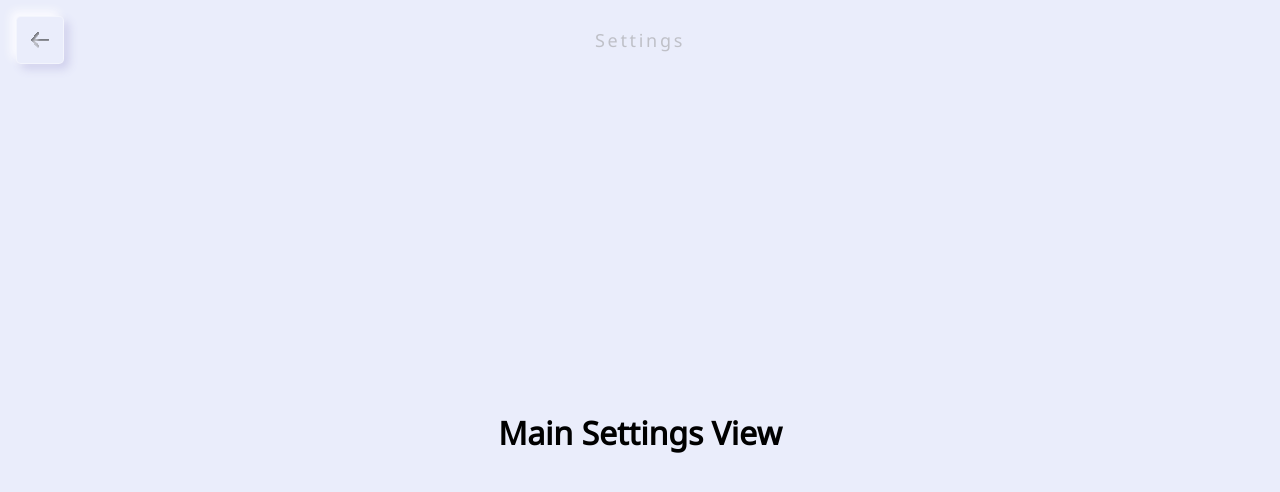
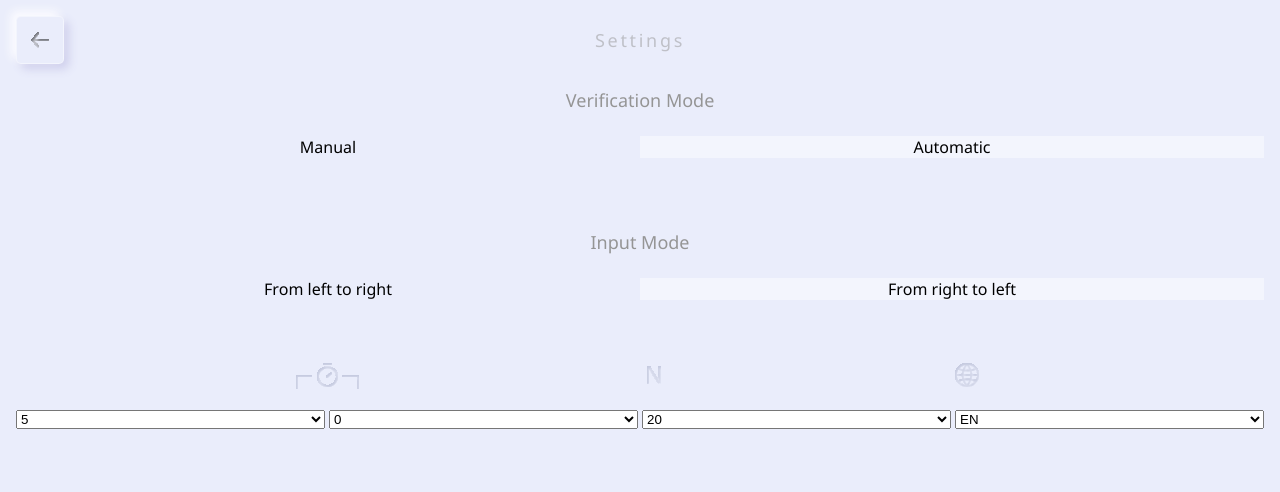
Before and after one commit to ylitco/speed-math, a React (Create React App) app: page /main-settings in a window 1280 px wide. Shown: the top 492 px of the page. Built offline with nearby package versions, Linux system fonts and the light colour scheme.

Commit message:
feat(views): add MainSettings gui layout

```diff
--- /dev/null
+++ b/src/views/MainSettings/MainSettings.module.scss
@@ -0,0 +1,35 @@
+@import "src/styles";
+.view {
+  display: grid;
+  grid-template-rows: repeat(5, 1fr);
+  grid-template-columns: repeat(4, 1fr);
+  align-items: start;
+  gap: em(4);
+
+  .verification,
+  .input {
+    grid-column-start: 1;
+    grid-column-end: 5;
+  }
+
+  .time,
+  .quantity,
+  .language {
+    display: grid;
+    grid-auto-rows: minmax(em(40), auto);
+    gap: em(4);
+  }
+
+  .time {
+    grid-column-start: 1;
+    grid-column-end: 3;
+    grid-template-columns: repeat(2, 1fr);
+    justify-items: center;
+
+    .label {
+      grid-column-start: 1;
+      grid-column-end: 3;
+    }
+  }
+
+}
--- a/src/views/MainSettings/MainSettings.tsx
+++ b/src/views/MainSettings/MainSettings.tsx
@@ -1,10 +1,120 @@
-import React, { FC } from 'react';
-import styles from '../views.module.scss'
+import React, { FC, useCallback, useState } from 'react';
+import cn from 'classnames';
+
+import { Switch } from 'src/components/Switch/Switch';
+import { Wheel } from 'src/components/Wheel/Wheel';
+import { TimerIcon } from 'src/icons/Timer/ComplexTimer';
+import { WorldIcon } from 'src/icons/World/World';
+import { NIcon } from 'src/icons/N/N';
+
+import { TWheelValue } from 'src/components/Wheel/types';
+import { IEventMetaObject } from 'src/types';
+
+import styles from '../views.module.scss';
+import localStyles from './MainSettings.module.scss';
+
+const VERIFICATION_MODE = {
+  HAND: 'hand',
+  AUTO: 'auto',
+};
+
+const INPUT_MODE = {
+  LTR: 'ltr',
+  RTL: 'rtl',
+};
+
+const DEFAULT_VERIFICATION_MODE = VERIFICATION_MODE.AUTO;
+
+const DEFAULT_INPUT_MODE = INPUT_MODE.RTL;
+
+const VERIFICATION = {
+  [VERIFICATION_MODE.HAND]: 'Manual',
+  [VERIFICATION_MODE.AUTO]: 'Automatic',
+};
+
+const INPUT = {
+  [INPUT_MODE.LTR]: 'From left to right',
+  [INPUT_MODE.RTL]: 'From right to left',
+};
+
+const MINUTES = Object.fromEntries(Array.from(Array(61).keys()).map((m, i) => [i, i]));
+const DEFAULT_MINUTES = 5;
+const SECONDS = Object.fromEntries(Array.from(Array(61).keys()).map((m, i) => [i, i]));
+const DEFAULT_SECONDS = 0;
+const QUANTITY = Object.fromEntries(Array.from(Array(20).keys()).map((m, i) => [i + 1, i + 1]));
+const DEFAULT_QUANTITY = 20;
+const LANGUAGE = {
+  RU: 'ru',
+  EN: 'en',
+  HI: 'hi',
+};
+const DEFAULT_LANGUAGE = LANGUAGE.EN;
+const LANGUAGES = {
+  [LANGUAGE.RU]: 'RU',
+  [LANGUAGE.EN]: 'EN',
+  [LANGUAGE.HI]: 'HI',
+};
 
 export const MainSettings: FC = () => {
+  const [verificationMode, setVerificationMode] = useState(DEFAULT_VERIFICATION_MODE);
+  const [inputMode, setInputMode] = useState(DEFAULT_INPUT_MODE);
+  const [minutes, setMinutes] = useState(DEFAULT_MINUTES);
+  const [seconds, setSeconds] = useState(DEFAULT_SECONDS);
+  const [quantity, setQuantity] = useState(DEFAULT_QUANTITY);
+  const [language, setLanguage] = useState(DEFAULT_LANGUAGE);
+  const handleVerificationModeChange = useCallback(_handleVerificationModeChange, []);
+  const handleInputModeChange = useCallback(_handleInputModeChange, []);
   return (
-    <main className={styles.view}>
-      <h1>Main Settings View</h1>
+    <main className={cn(styles.view, localStyles.view)}>
+      <Switch
+        className={localStyles.verification}
+        label="Verification Mode"
+        options={VERIFICATION}
+        value={verificationMode}
+        onChange={handleVerificationModeChange}
+      />
+      <Switch
+        className={localStyles.input}
+        label="Input Mode"
+        options={INPUT}
+        value={inputMode}
+        onChange={handleInputModeChange}
+      />
+      <label className={localStyles.time}>
+        <TimerIcon className={localStyles.label} />
+        <Wheel
+          className={localStyles.minutes}
+          options={MINUTES}
+          value={minutes}
+          onSelect={(e: IEventMetaObject<TWheelValue>) => setMinutes(e.value as number)}
+        />
+        <Wheel
+          className={localStyles.seconds}
+          options={SECONDS}
+          value={seconds}
+          onSelect={(e: IEventMetaObject<TWheelValue>) => setSeconds(e.value as number)}
+        />
+      </label>
+      <label className={localStyles.quantity}>
+        <NIcon />
+        <Wheel options={QUANTITY} value={quantity} onSelect={(e: IEventMetaObject<TWheelValue>) => setQuantity(e.value as number)} />
+      </label>
+      <label className={localStyles.language}>
+        <WorldIcon />
+        <Wheel
+          options={LANGUAGES}
+          value={language}
+          onSelect={(e: IEventMetaObject<TWheelValue>) => setLanguage(e.value as string)}
+        />
+      </label>
     </main>
   );
+
+  function _handleVerificationModeChange(e: IEventMetaObject<string>) {
+    setVerificationMode(e.value);
+  }
+
+  function _handleInputModeChange(e: IEventMetaObject<string>) {
+    setInputMode(e.value);
+  }
 };
```
